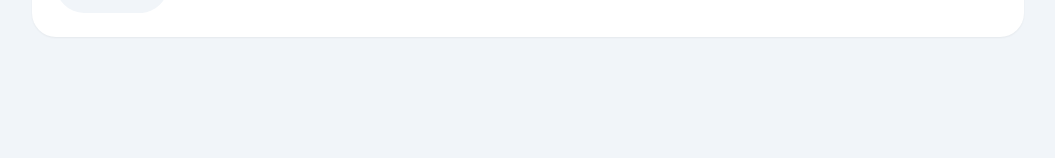
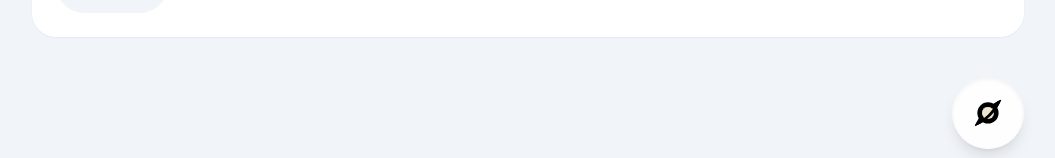
Before and after one commit to String-sg/onward, a SvelteKit app in the folder apps/learner/: page / in a window 1280 px wide. Shown: the part 639-797 px from the top of the page, without its empty margins (112-1167 px from the left). Built offline with nearby package versions, Linux system fonts and the light colour scheme.

Commit message:
feat(learner): decouple overlay container from floating player, apply overlay layout on page with podcast player and chat

```diff
--- a/apps/learner/src/lib/components/FloatingPlayer.svelte
+++ b/apps/learner/src/lib/components/FloatingPlayer.svelte
@@ -31,7 +31,6 @@
   };
 </script>
 
-<div class="z-100 fixed bottom-6 left-6 right-6">
 <a
   href={to}
   class="inset-shadow-sm flex items-center gap-x-3 rounded-full bg-white/90 p-3 shadow-lg backdrop-blur-sm"
@@ -54,4 +53,3 @@
     {/if}
   </button>
 </a>
-</div>
--- a/apps/learner/src/routes/(app)/+page.svelte
+++ b/apps/learner/src/routes/(app)/+page.svelte
@@ -1,4 +1,5 @@
 <script lang="ts">
+  import FloatingChat from '$lib/components/FloatingChat.svelte';
   import FloatingPlayer from '$lib/components/FloatingPlayer.svelte';
   import LearningUnit from '$lib/components/LearningUnit.svelte';
 
@@ -37,13 +38,24 @@
       onplay={handlePlay}
     />
 
+    <div class="z-100 pointer-events-none fixed inset-x-0 bottom-0">
+      <div class="mx-auto max-w-5xl px-4">
+        <div class="flex justify-end gap-x-4">
           {#if isFloatingPlayerVisible}
+            <div class="pointer-events-auto mr-auto flex-grow overflow-x-hidden py-3">
               <FloatingPlayer
                 to="/"
                 title="Navigating Special Educational Needs in Singapore: A Path to Inclusion"
                 isplaying={isPlaying}
                 onplay={togglePlayPause}
               />
+            </div>
           {/if}
+          <div class="pointer-events-auto py-3">
+            <FloatingChat to="/" />
           </div>
         </div>
+      </div>
+    </div>
+  </div>
+</div>
```
Lines whose indentation alone changed are shown as unchanged.
